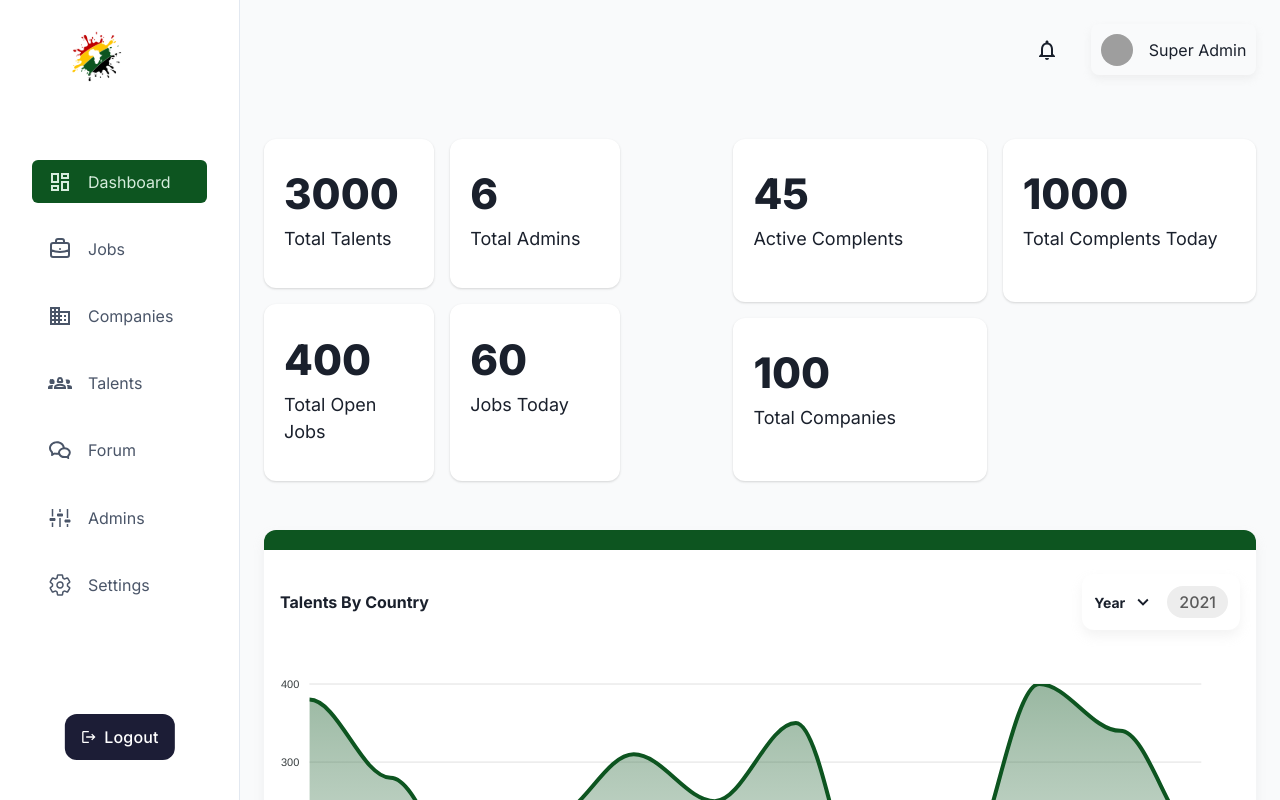
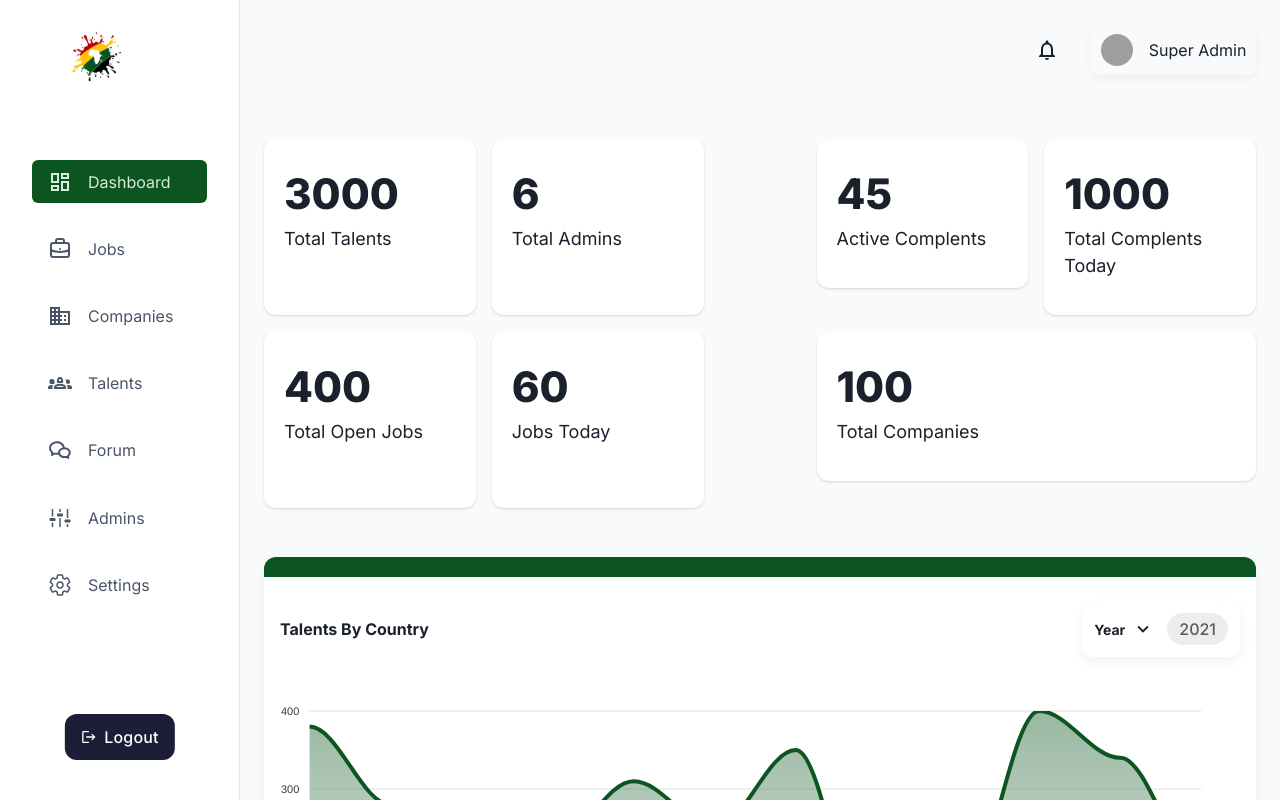
Before and after one commit to AfriSplash-Remotely/AfriSplash-SuperAdmin, a React (Vite) app: page /dashboard in a window 1280 px wide. Shown: the top 800 px of the page. Built offline with nearby package versions, Linux system fonts and the light colour scheme; grey boxes are pictures that could not be loaded.

Commit message:
fix: dataCard gid

```diff
--- a/src/Modules/Dashboard/components/CountriesDataCharts.tsx
+++ b/src/Modules/Dashboard/components/CountriesDataCharts.tsx
@@ -1,15 +1,16 @@
 import { Box } from "@chakra-ui/react";
 import ReactApexChart from "react-apexcharts";
+import { ApexOptions } from 'apexcharts';
 
 export const CountriesDataCharts = (): JSX.Element => {
-  const series = [
+  const series: ApexOptions['series'] = [
     {
       name: "total users",
       data: [380, 280, 150, 230, 310, 250, 350, 80, 150, 400, 340, 200],
     },
   ];
 
-  const options = {
+  const options: ApexOptions = {
     colors: ["#0D5520"],
     chart: {
       height: 350,
--- a/src/Modules/Dashboard/components/Hero.tsx
+++ /dev/null
@@ -1,67 +0,0 @@
-import { Box, SimpleGrid } from "@chakra-ui/react";
-import { DataCard } from "./DataCard";
-import { CardDataType } from "../dashboard.interface";
-
-export const Hero = (): JSX.Element => {
-  const CardData: Array<CardDataType> = [
-    {
-      figure: 3000,
-      text: "Total Talents",
-    },
-    {
-      figure: 6,
-      text: "Total Admins",
-    },
-    {
-      figure: 400,
-      text: "Total Open  Jobs",
-    },
-    {
-      figure: 60,
-      text: "Jobs Today",
-    },
-  ];
-
-  const CardDataTwo: Array<CardDataType> = [
-    {
-      figure: 45,
-      text: "Active Complents",
-    },
-    {
-      figure: 1000,
-      text: "Total Complents Today",
-    },
-    {
-      figure: 100,
-      text: "Total Companies",
-    },
-  ];
-
-  return (
-    <Box
-      display="flex"
-      flexDir={{ base: "column", md: "column", lg: "row" }}
-      gap={{ base: "1rem", lg: "7.063rem" }}
-    >
-      <SimpleGrid
-        w={{ base: "100%", md: "24rem" }}
-        columns={{ base: 2, sm: 2, md: 2, lg: 2 }}
-        spacing={"1rem"}
-      >
-        {CardData.map((data) => {
-          return <DataCard key={data.text} data={data} />;
-        })}
-      </SimpleGrid>
-
-      <SimpleGrid
-        w={{ base: "100%", md: "100%", lg: "35.188rem" }}
-        columns={{ base: 2, sm: 2, md: 2, lg: 2 }}
-        spacing={"1rem"}
-      >
-        {CardDataTwo.map((data) => {
-          return <DataCard key={data.text} data={data} />;
-        })}
-      </SimpleGrid>
-    </Box>
-  );
-};
--- a/src/Modules/Dashboard/index.tsx
+++ b/src/Modules/Dashboard/index.tsx
@@ -1,12 +1,81 @@
 import React from "react";
-import { Box } from "@chakra-ui/react";
-import { Hero } from "./components/Hero";
+import { Box, Grid, GridItem, SimpleGrid } from "@chakra-ui/react";
 import { TalentsByCountry } from "./components/TalentsByCountry";
+import { DataCard } from "./components/DataCard";
+import { CardDataType } from "./dashboard.interface";
 
 function Dashboard(): JSX.Element {
+  const CardData: Array<CardDataType> = [
+    {
+      figure: 3000,
+      text: "Total Talents",
+    },
+    {
+      figure: 6,
+      text: "Total Admins",
+    },
+    {
+      figure: 400,
+      text: "Total Open  Jobs",
+    },
+    {
+      figure: 60,
+      text: "Jobs Today",
+    },
+  ];
+
+  const CardDataTwo: Array<CardDataType> = [
+    {
+      figure: 45,
+      text: "Active Complents",
+    },
+    {
+      figure: 1000,
+      text: "Total Complents Today",
+    },
+    // {
+    //   figure: 100,
+    //   text: "Total Companies",
+    // },
+  ];
   return (
     <Box pt={{ lg: "2.5rem" }}>
-      <Hero />
+      <Box
+        display="flex"
+        flexDir={{ base: "column", md: "column", lg: "row" }}
+        gap={{ base: "1rem", lg: "7.063rem" }}
+      >
+        <SimpleGrid
+          w={'100%'}
+          columns={{ base: 2, sm: 2, md: 2, lg: 2 }}
+          spacing={"1rem"}
+        >
+          {CardData.map((data) => {
+            return <DataCard key={data.text} data={data} />;
+          })}
+        </SimpleGrid>
+
+        <Grid
+          w={'100%'}
+          templateRows='repeat(2, 1fr)'
+          templateColumns='repeat(4, 1fr)'
+          gap={4}
+        >
+          {CardDataTwo.map((data) => {
+            return <GridItem key={data.text} colSpan={[4, 2]}>
+              <DataCard data={data} />
+            </GridItem>
+          })}
+
+          <GridItem colSpan={4}>
+            <DataCard data={{
+              figure: 100,
+              text: "Total Companies",
+            }} />
+          </GridItem>
+        </Grid>
+
+      </Box>
       <TalentsByCountry />
     </Box>
   );
```
